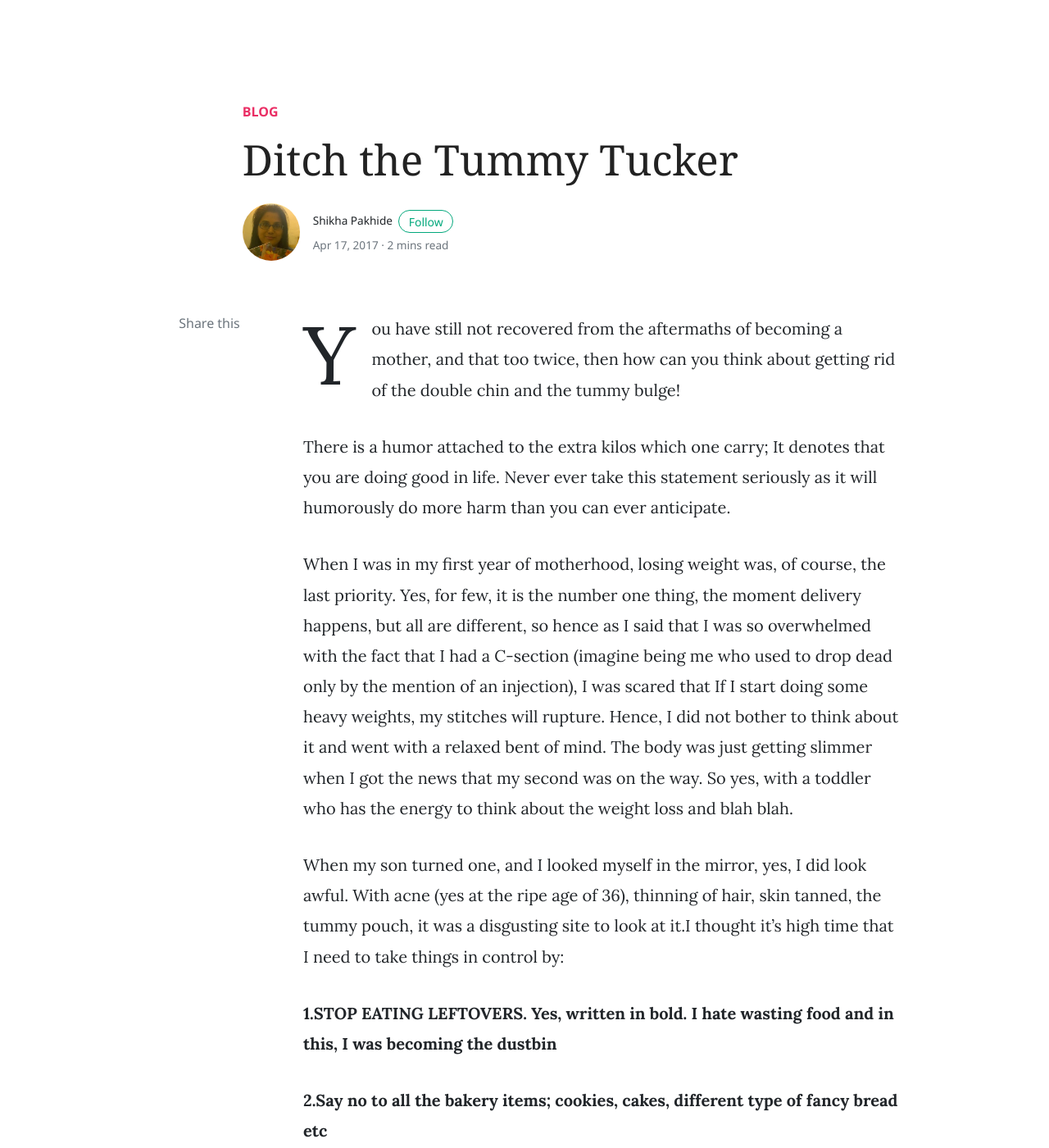
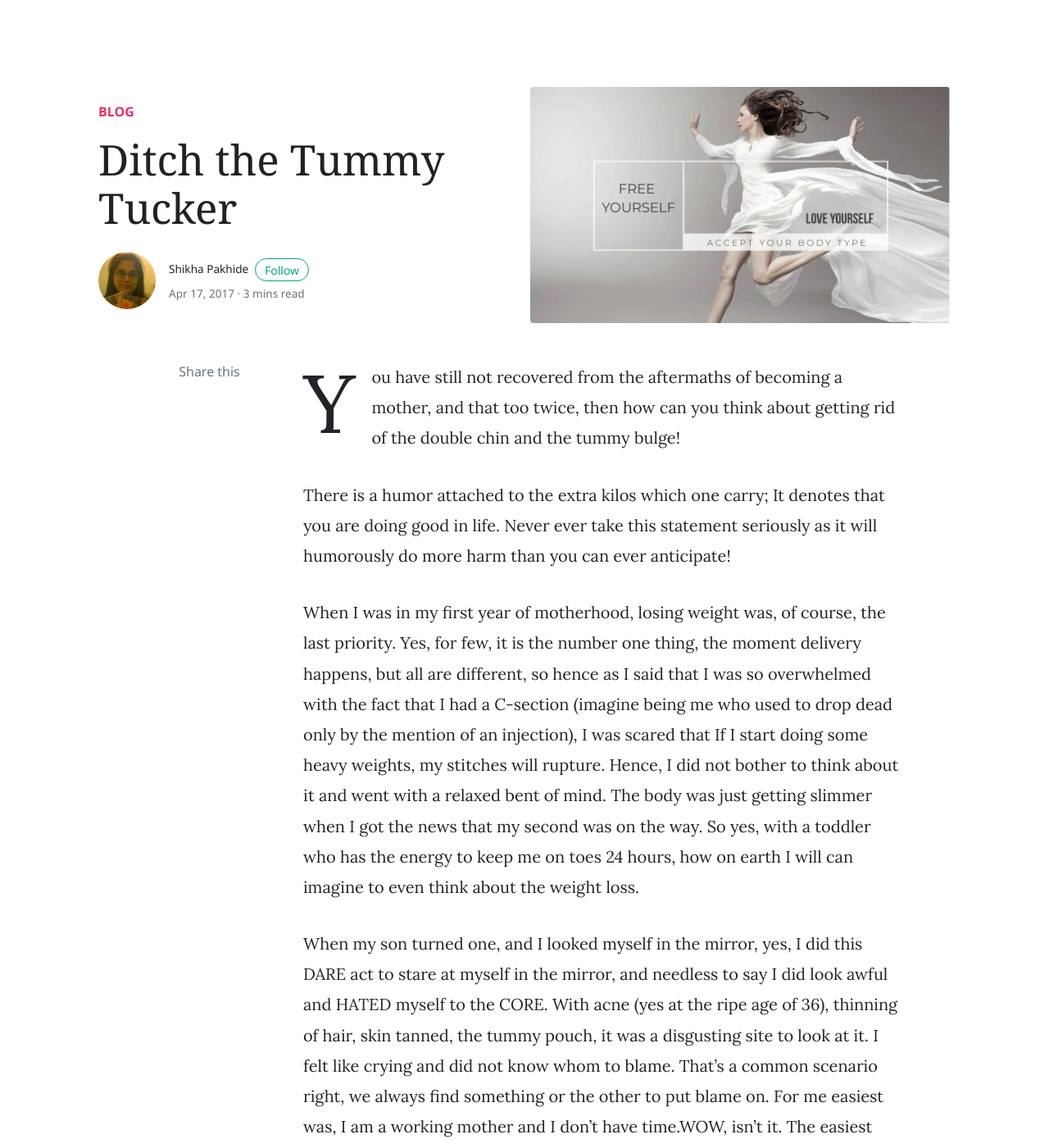
Before and after one commit to shikhashikz/shikhashikz.github.io, a Jekyll site: the page built from _posts/2017-04-17-ditch-the-tummy-tucker.md, in a window 1280 px wide and 1400 px high. Shown: the whole window at 82% size. Built offline with Jekyll 4.4.1, drawn with Linux system fonts in a browser that asks for light colours; nearby versions of some CDN libraries; comment, search, counter and statistics services are not loaded; some of the changed text lies outside the part shown.

Commit message:
Update 2017-04-17-ditch-the-tummy-tucker.md

```diff
--- a/_posts/2017-04-17-ditch-the-tummy-tucker.md
+++ b/_posts/2017-04-17-ditch-the-tummy-tucker.md
@@ -3,15 +3,15 @@
 title: Ditch the Tummy Tucker
 category: Blog
 keywords: health workout motherhood postdelivery selfhelp
-summary: Get Helthy the natural way
+image: assets/images/Ditch_the_tummy_tucker.jpeg
 ---
 You have still not recovered from the aftermaths of becoming a mother, and that too twice, then how can you think about getting rid of the double chin and the tummy bulge!
 
-There is a humor attached to the extra kilos which one carry; It denotes that you are doing good in life. Never ever take this statement seriously as it will humorously do more harm than you can ever anticipate.
+There is a humor attached to the extra kilos which one carry; It denotes that you are doing good in life. Never ever take this statement seriously as it will humorously do more harm than you can ever anticipate!
 
-When I was in my first year of motherhood, losing weight was, of course, the last priority. Yes, for few, it is the number one thing, the moment delivery happens, but all are different, so hence as I said that I was so overwhelmed with the fact that I had a C-section (imagine being me who used to drop dead only by the mention of an injection), I was scared that If I start doing some heavy weights, my stitches will rupture. Hence, I did not bother to think about it and went with a relaxed bent of mind. The body was just getting slimmer when I got the news that my second was on the way. So yes, with a toddler who has the energy to think about the weight loss and blah blah.
+When I was in my first year of motherhood, losing weight was, of course, the last priority. Yes, for few, it is the number one thing, the moment delivery happens, but all are different, so hence as I said that I was so overwhelmed with the fact that I had a C-section (imagine being me who used to drop dead only by the mention of an injection), I was scared that If I start doing some heavy weights, my stitches will rupture. Hence, I did not bother to think about it and went with a relaxed bent of mind. The body was just getting slimmer when I got the news that my second was on the way. So yes, with a toddler who has the energy to keep me on toes 24 hours, how on earth I will can imagine to even think about the weight loss.
 
-When my son turned one, and I looked myself in the mirror, yes, I did look awful. With acne (yes at the ripe age of 36), thinning of hair, skin tanned, the tummy pouch, it was a disgusting site to look at it.I thought it's high time that I need to take things in control by:
+When my son turned one, and I looked myself in the mirror, yes, I did this DARE act to stare at myself in the mirror, and needless to say I did look awful and HATED myself to the CORE. With acne (yes at the ripe age of 36), thinning of hair, skin tanned, the tummy pouch, it was a disgusting site to look at it. I felt like crying and did not know whom to blame. That's a common scenario right, we always find something or the other to put blame on. For me easiest was, I am a working mother and I don't have time.WOW, isn't it. The easiest thing to say and try to escape from the situation. How can I take care of my family when I am not even thinking about HOW to eat/ WHAT to eat/ WHEN to eat and spare some time to exercise. Warning bells started ringing in my head and I thought it's high time that I need to take things in my control by:
 
 **1.STOP EATING LEFTOVERS. Yes, written in bold. I hate wasting food and in this, I was becoming the dustbin**
 
@@ -25,8 +25,10 @@
 
 I started following the above-mentioned tips. It did help me in at least taking care of myself. But I soon realized that the magic mantras are
 
-**1.The best blush on, glow in your skin; you can get is when you do some serious workout (Pls don't immediately take the subscription of your neighborhood gym. Brisk walking, skipping, squats, step-running does wonder. All you need to invest is good shoes as per your body need) and eat healthily**
+**1.The best blushon, is the glow on your skin; and then is really inexpenice and you can get it easily when you do some serious workout (Pls don't immediately take the subscription of your neighborhood gym. Brisk walking, skipping, squats, step-running does wonder. All you need is; to invest in good shoes as per your body need) and eat healthily**
 
 **2.DITCH THE TUMMY TUCKER. Yes, I know, you will say I had just bought so many and now I am saying throw them out. I am probably out of my mind. No, I am not. And I will tell you the reason, why I am saying this. When you wear your favorite tees, tops,dresses without tummy tucker, you will understand how much you want to lose. Do not remove those lovely tops after analyzing your body. Be bold and go out and yes be conscious of the fact that how much you need to exercise next morning**
 
 So yes, ditch those tummy tuckers, buckle up your shoes and hit the road. The inspiration to work out is right there, hanging in front of you!
+
+*Views expressed is my personal opinion*
```
